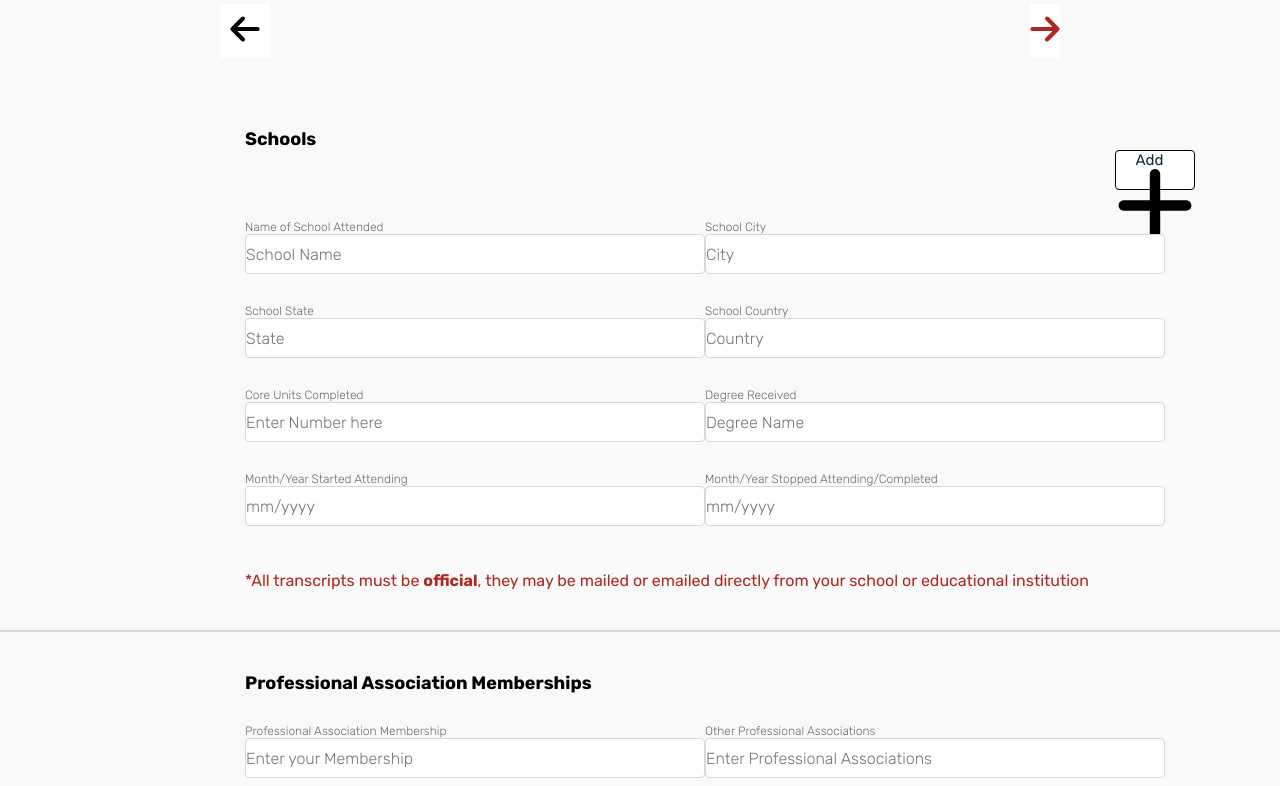
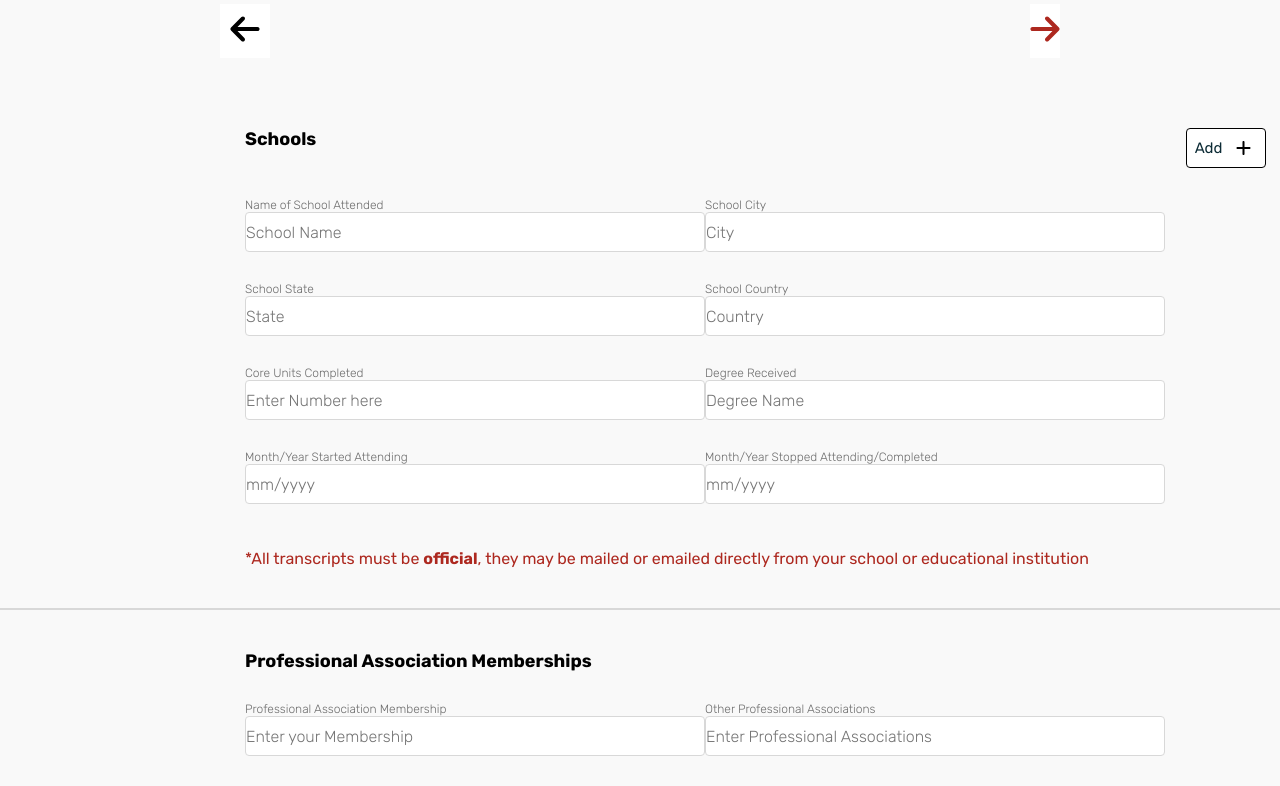
Before and after one commit to TritonSE/CCIDC-Application-Overhaul, a React (Vite) app in the folder frontend/: page /apply in a window 1280 px wide. Shown: the part 1220-2006 px from the top of the page. Built offline with nearby package versions, Linux system fonts and the light colour scheme.

Commit message:
update
fixed add button css and formatting

```diff
--- a/frontend/src/components/Path1.module.css
+++ b/frontend/src/components/Path1.module.css
@@ -31,6 +31,7 @@
 }
 
 .sectionTitle {
+    display: flex;
     font-family: "Rubik";
     font-size: 18px;
     font-weight: 700;
@@ -75,4 +76,6 @@
     height: 40px;
     width: 80px;
     margin-left: 870px;
+    display: flex;
+    align-items: center;
 }
--- a/frontend/src/components/Path1Page2.tsx
+++ b/frontend/src/components/Path1Page2.tsx
@@ -1,5 +1,5 @@
 import leftArrow from "../assets/leftArrow.svg";
-import plus from "../assets/plus.svg";
+import plus from "../assets/plusIcon.svg";
 import rightArrow from "../assets/rightArrow.svg";
 
 import styles from "./Path1.module.css";
@@ -7,9 +7,9 @@ import styles from "./Path1.module.css";
 export function Path1Page2() {
     return (
         <>
-        <div className="Apply-Page1">
+        <div className="Apply-Page2">
           <form>
-                          <h2 className = {styles.sectionTitle}>Schools <button className= {styles.add} ><span>Add &nbsp;&nbsp; </span><img src={plus} alt="buttonpng"/></button></h2>
+            <h2 className = {styles.sectionTitle}>Schools <button className= {styles.add} ><span>&nbsp;&nbsp;Add</span><img src={plus} alt="buttonpng" height="14px"/></button></h2>
             <div className={styles.formRow}>
                 <label className={styles.label}>Name of School Attended
                     <input className={styles.input} type="text" name="school" placeholder="School Name"/>
```
Also changed, not shown: frontend/src/assets/plus.svg (deleted), frontend/src/components/Path1Page1.tsx (indentation only). Lines whose indentation alone changed are shown as unchanged.
